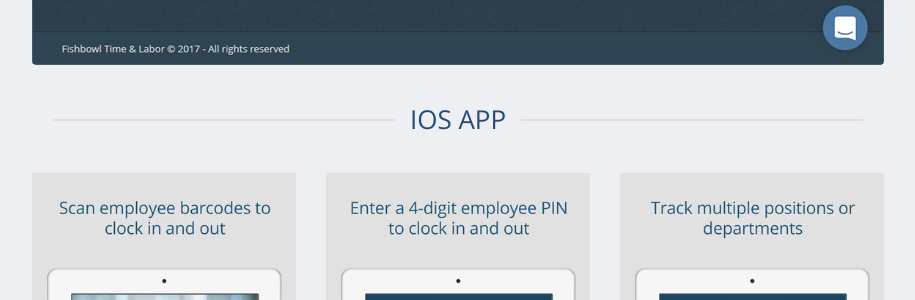
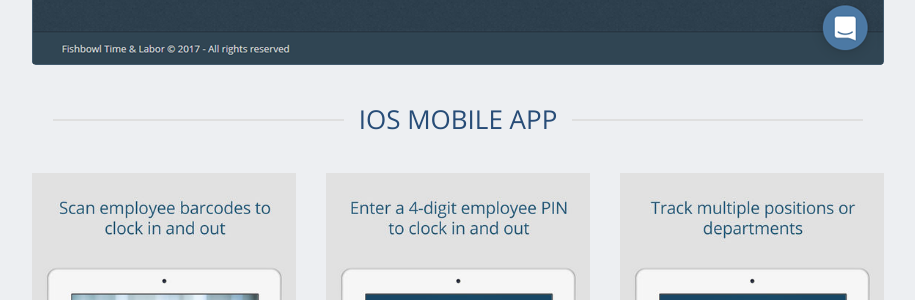
Before and after one commit to mfelt/mfelt.github.io, a Jekyll site: the page built from workforce.md, in a window 1280 px wide and 900 px high, scrolled down 943 px. Shown: the part 159-459 px from the top of the window, without its empty margins (182-1097 px from the left). Built offline with Jekyll 4.4.1, drawn with Linux system fonts in a browser that asks for light colours; nearby versions of some CDN libraries; our own code applies the rules of GitHub Pages for plain Markdown files.

Commit message:
workforce

```diff
--- a/workforce.md
+++ b/workforce.md
@@ -4,7 +4,7 @@ Fishbowl Time and Labor is a web-based time tracking system for Fishbowl Manufac
 
 {% include image image="workforce" %}
 
-{% include h2 text="IOS App" %}
+{% include h2 text="IOS Mobile App" %}
 
 <div class="row">
   <div class="col-xs-4">
```
